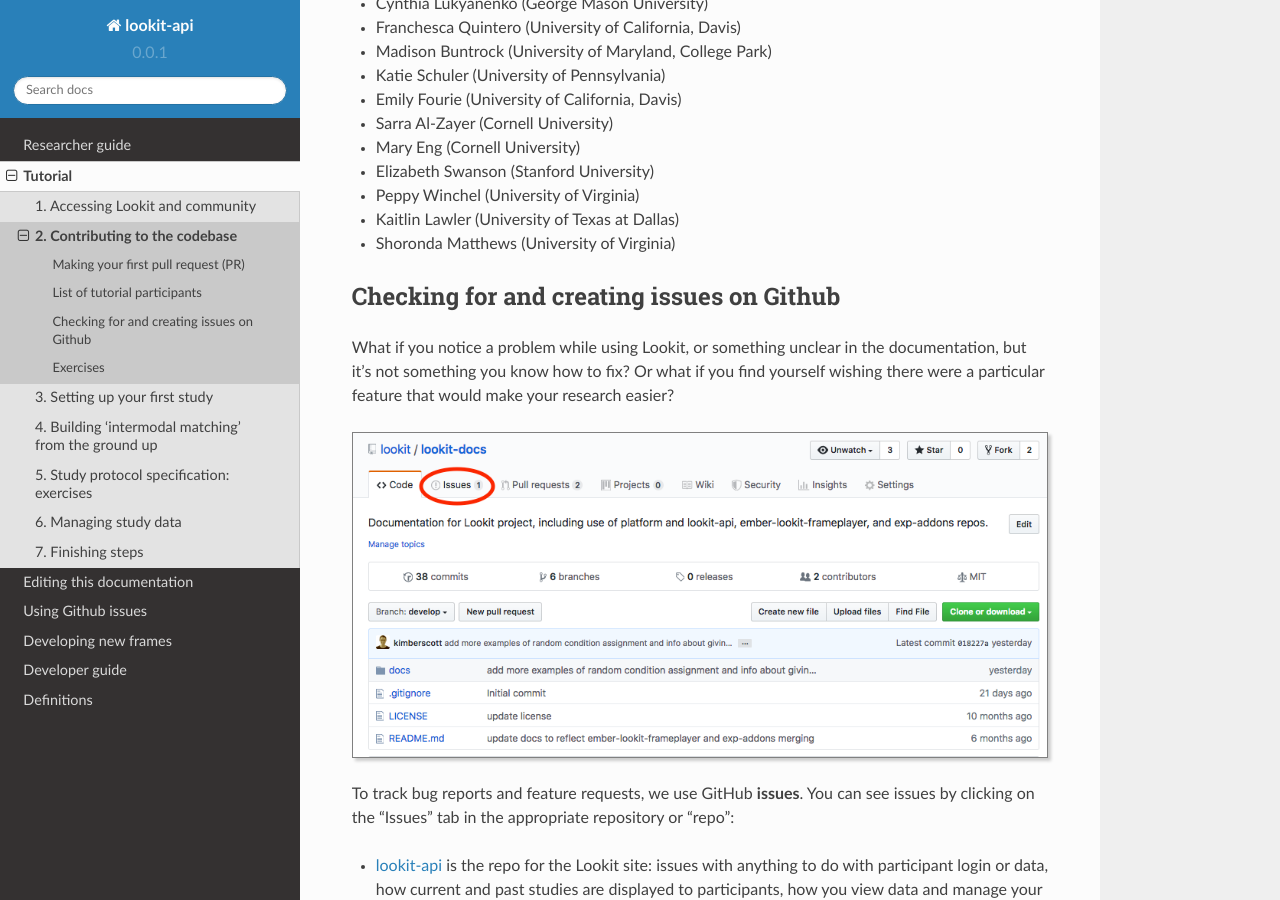
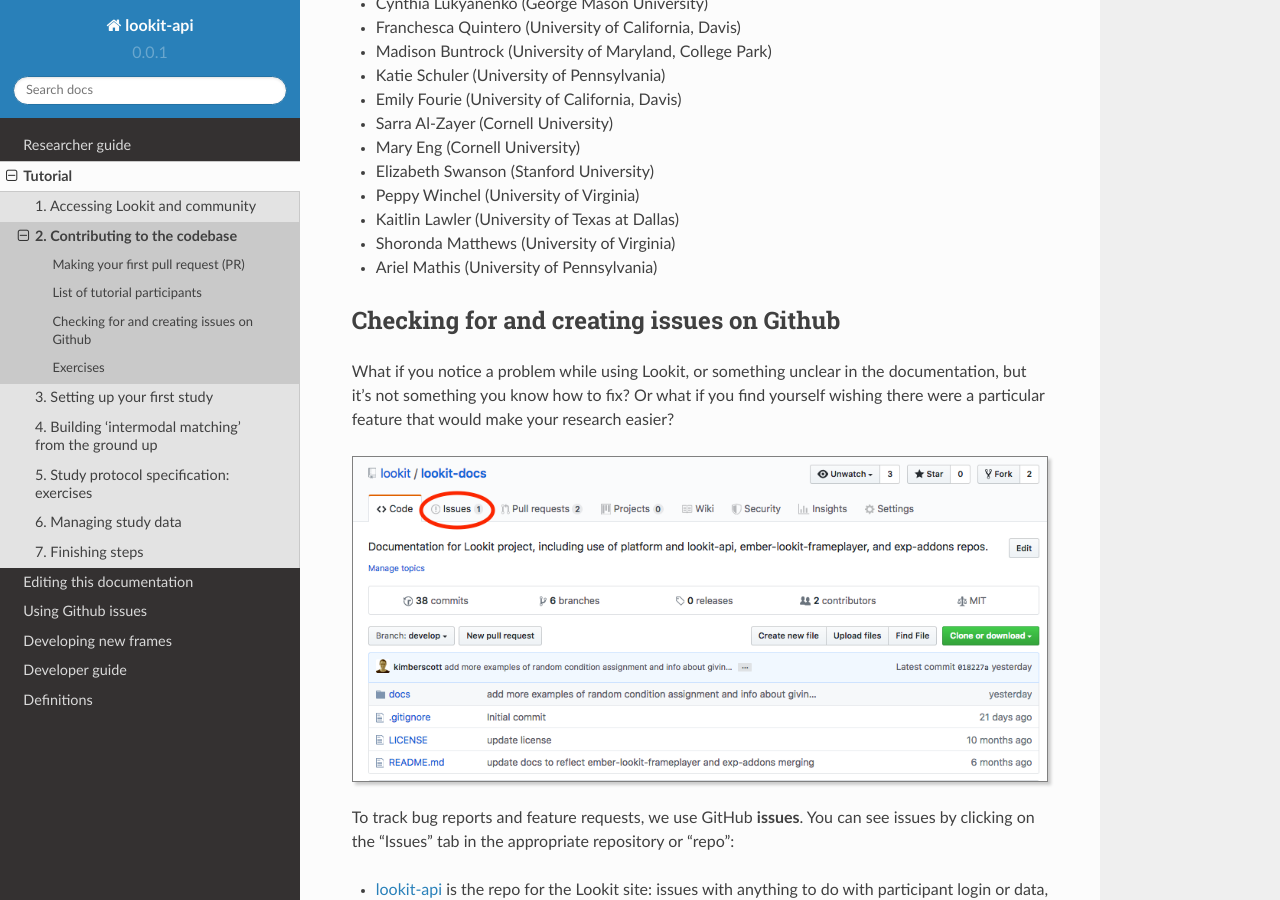
Before and after one commit to lookit/lookit-docs, a Sphinx documentation site: the page built from docs/source/tutorial-contributing.rst, in a window 1280 px wide and 900 px high, scrolled down 5985 px. Built offline with Sphinx 7.4.7 and the Read the Docs theme 2.0.0, drawn with Linux system fonts in a browser that asks for light colours.

Commit message:
Add tutorial participant to list

```diff
--- a/docs/source/tutorial-contributing.rst
+++ b/docs/source/tutorial-contributing.rst
@@ -154,6 +154,7 @@
 - Peppy Winchel (University of Virginia)
 - Kaitlin Lawler (University of Texas at Dallas)
 - Shoronda Matthews (University of Virginia)
+- Ariel Mathis  (University of Pennsylvania)
 
 .. _Github issues overview:
 
```
